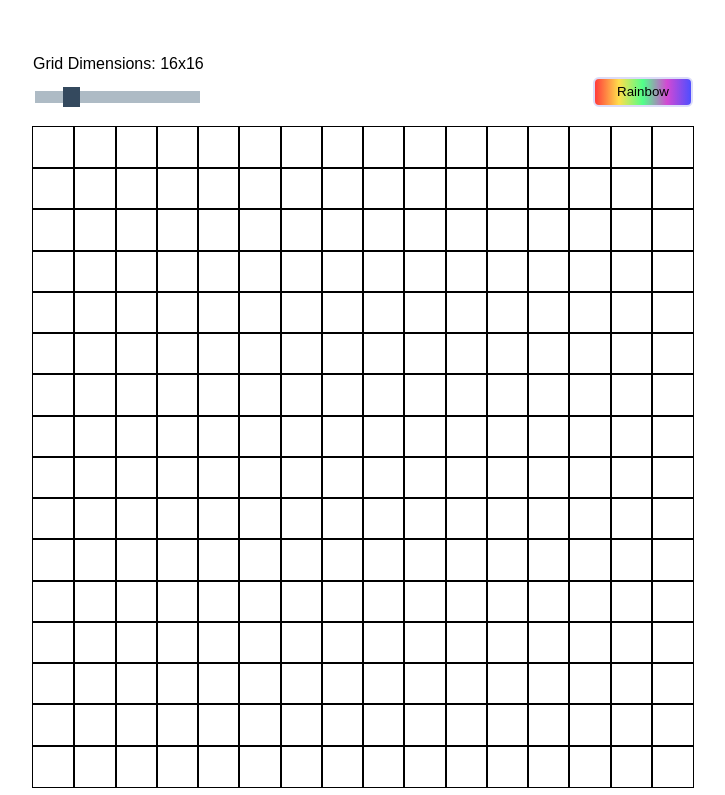
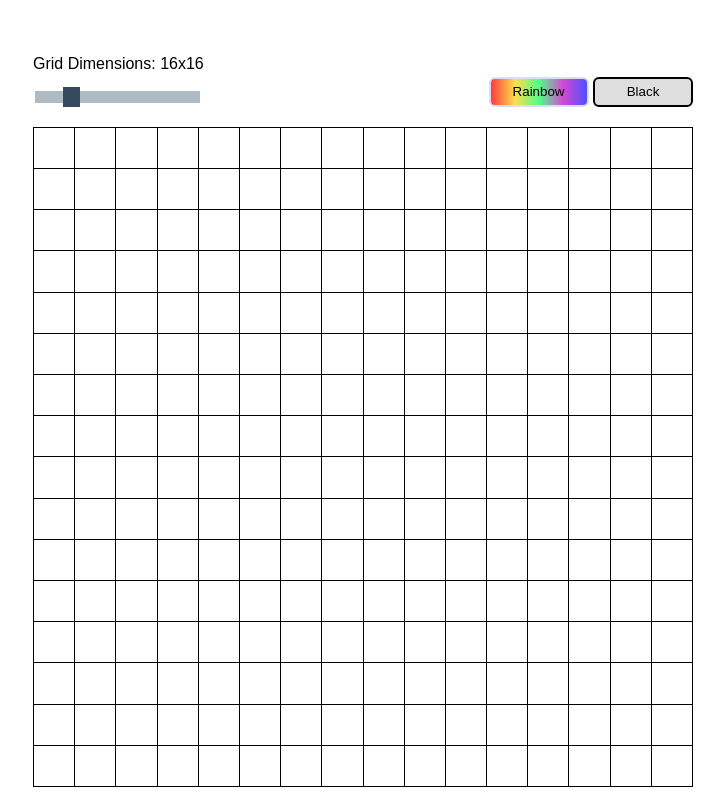
Before and after one commit to jandrews66/etch-a-sketch, a plain HTML site: page index.html in a window 1280 px wide. Shown: the part 69-864 px from the top of the page, without its empty margins (277-1002 px from the left). Drawn offline with Linux system fonts and the light colour scheme.

Commit message:
Fix border width from doubling. Create Black button to change colour to black.

```diff
--- a/app.js
+++ b/app.js
@@ -1,4 +1,4 @@
-const container = document.querySelector('#container');
+const container = document.querySelector('#grid_container');
 
 createGrid(16);
 
@@ -22,7 +22,7 @@ function createGrid(num) {
         column.appendChild(square);
         }
     }
-    colorSquares();
+    blackSquares();
 }
 
 function deleteGrid () {
@@ -43,12 +43,12 @@ rangeslider.oninput = function() {
   createGrid(num);
 }
 
-function colorSquares () {
+function blackSquares () {
     const squares = document.getElementsByClassName("square");
 
     const setColor = e => {
         const selection = e.target;
-        selection.setAttribute("style", "background-color:blue;")
+        selection.setAttribute("style", "background-color:black;")
     }
 
     for (let square of squares) {
@@ -56,8 +56,14 @@ function colorSquares () {
     }
 }
 
-const button = document.getElementById("Rainbow");
-button.addEventListener("click", rainbowSquares);
+const rainbowBtn = document.getElementById("rainbowBtn");
+rainbowBtn.addEventListener("click", () => {
+    rainbowSquares();
+    //swapBtn();
+});
+
+const blackBtn = document.getElementById("blackBtn")
+blackBtn.addEventListener("click", blackSquares);
 
 function rainbowSquares () {
     const squares = document.getElementsByClassName("square");
@@ -72,3 +78,10 @@ function rainbowSquares () {
         square.addEventListener("mouseover", setColor);
     }
 }
+
+
+
+// function swapBtn () {
+//     document.getElementById("Rainbow").style.visibility = 'hidden';
+
+// }
--- a/index.html
+++ b/index.html
@@ -17,8 +17,12 @@
                 <input type="range" min="8" max="50" value="16"
                             class="myslider" id="sliderRange">
                 </div>
-            <button id="Rainbow">Rainbow</button>
+                <div id="btn_container">
+                    <button id="rainbowBtn">Rainbow</button>
+                    <button id="blackBtn">Black</button>
+                </div>
         </div>
+        <div id="grid_container"></div>
 
     </div>
 
--- a/styles.css
+++ b/styles.css
@@ -21,12 +21,18 @@ h1 {
     display: flex;
 }
 
+#grid_container {
+    border-left: 1px solid black;
+    border-top: 1px solid black;
+}
 
 .square {
-    outline: 1px solid black;
     aspect-ratio: auto 1 / 1;
     display: flex;
     flex: 1;
+    border-right: 1px solid black;
+    border-bottom: 1px solid black;
+
 
 }
 
@@ -55,7 +61,7 @@ h1 {
     height: 20px;
 }
 
-button {
+#rainbowBtn {
     background-image: linear-gradient(to right, rgb(255, 59, 59),rgb(255, 222, 76),rgb(80, 255, 138),rgb(211, 73, 211), rgb(78, 78, 255));
     height: 30px;
     width: 100px;
@@ -64,3 +70,13 @@ button {
     border: 2px solid rgb(220, 220, 248);
     font-weight: 500;
 }
+
+#blackBtn {
+    background-color: rgb(222, 222, 222);
+    height: 30px;
+    width: 100px;
+    margin: 20px 0px;
+    border-radius: 6px;
+    border: 2px solid black;
+    font-weight: 500;
+}
```
